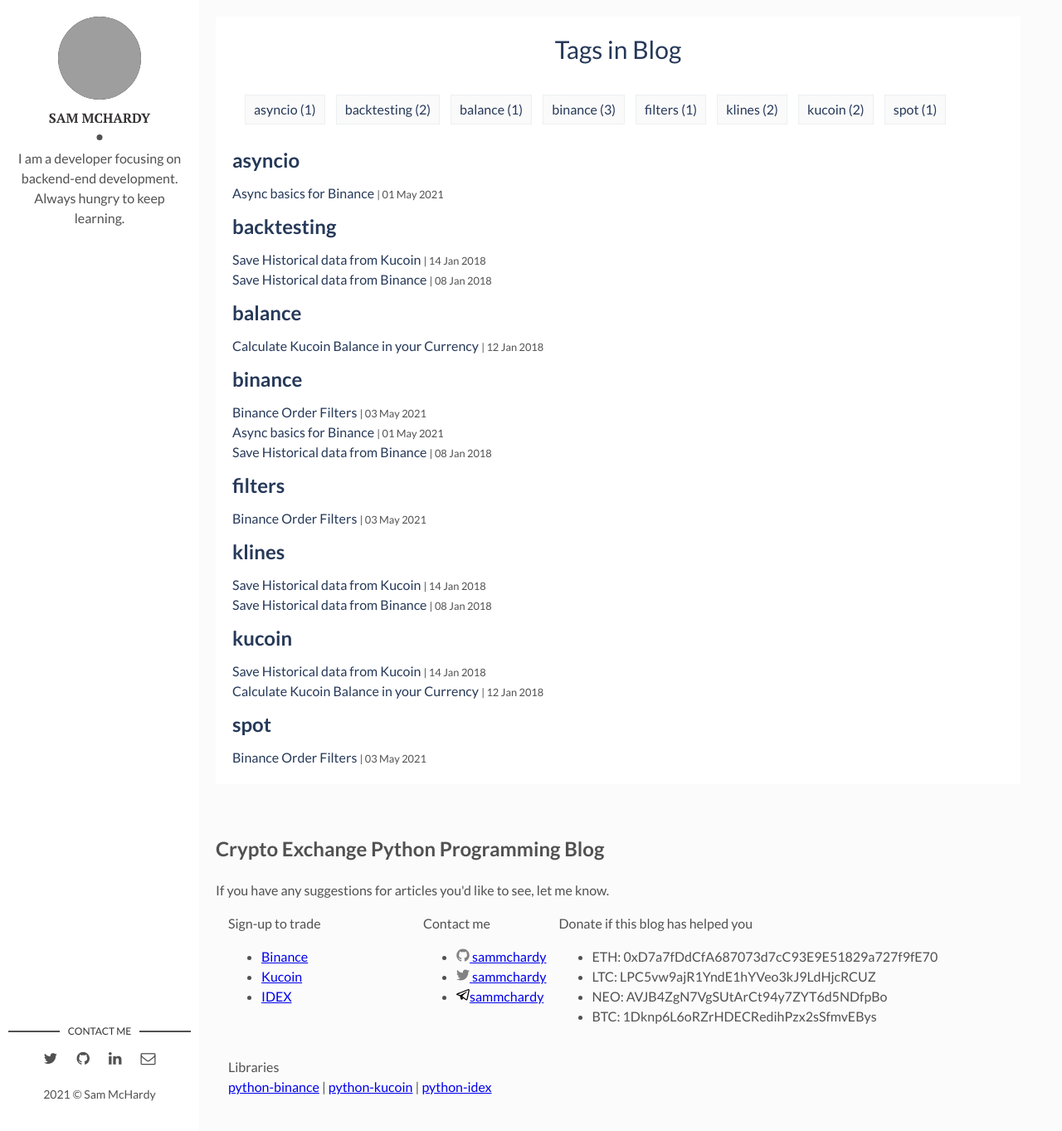
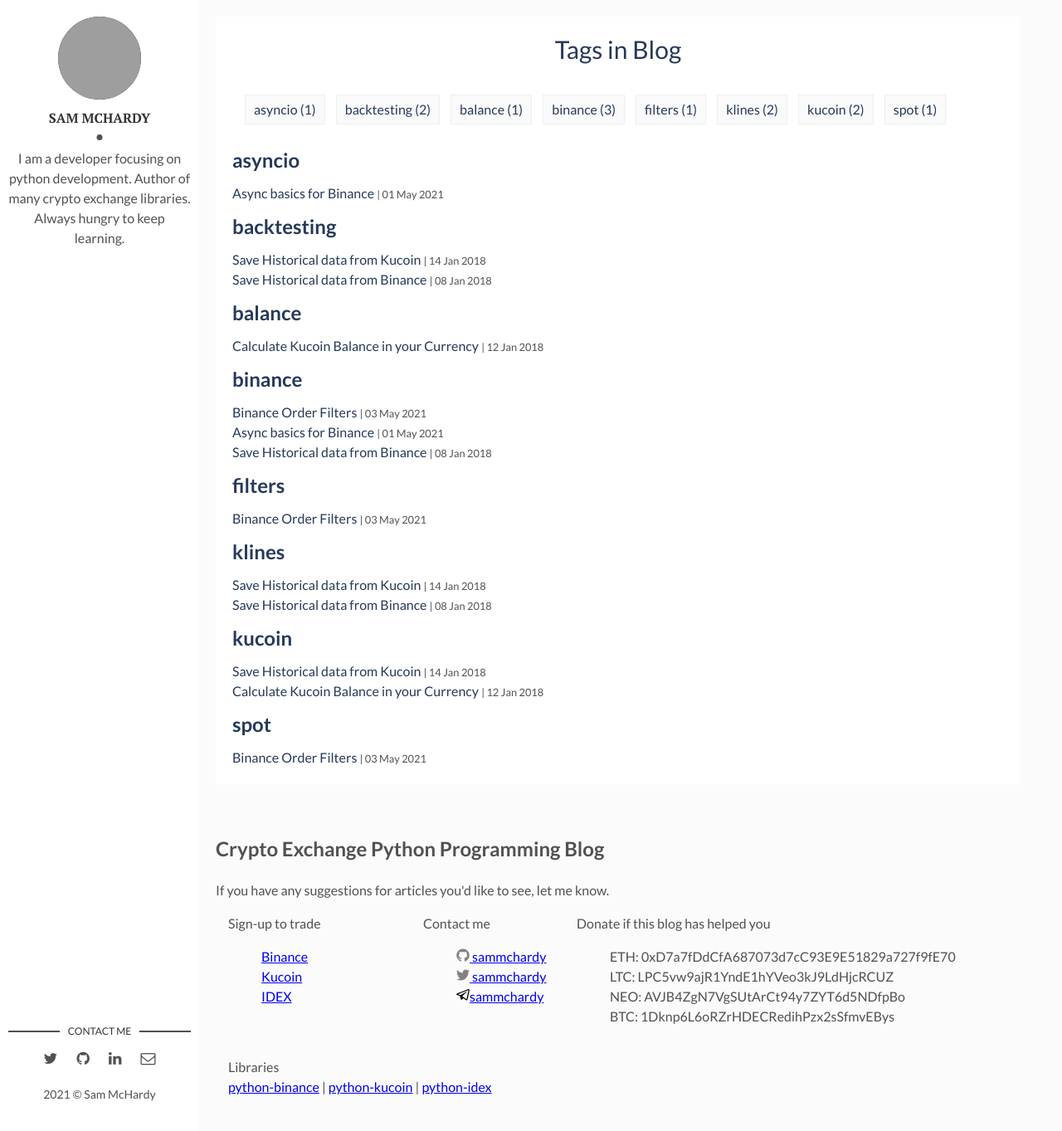
Before and after one commit to sammchardy/sammchardy.github.io, a Jekyll site: the page built from tags.html, in a window 1280 px wide and 1363 px high. Shown: the whole window at 83% size. Built offline with Jekyll 4.4.1, drawn with Linux system fonts in a browser that asks for light colours; grey boxes are pictures that could not be loaded.

Commit message:
update footer style

```diff
--- a/_config.yml
+++ b/_config.yml
@@ -32,7 +32,7 @@
 
 site-twitter: #if your site has a twitter account, enter it here
 
-about-author: I am a developer focusing on backend-end development. Always hungry to keep learning. # add description
+about-author: I am a developer focusing on python development. Author of many crypto exchange libraries. Always hungry to keep learning. # add description
 social-twitter: sammchardy
 social-facebook: # add your Facebook handle
 social-github: sammchardy # add your Github handle
--- a/assets/css/main.css
+++ b/assets/css/main.css
@@ -1489,3 +1489,14 @@
 .footer-col-1 {
     width: calc(25% - 15px);
 }
+.footer-col-2 {
+    width: calc(20% - 15px);
+}
+.footer-col-3 {
+    width: calc(55% - 15px);
+}
+
+.contact-list, .social-media-list {
+    margin-left: 0px;
+    list-style: none;
+}
```
